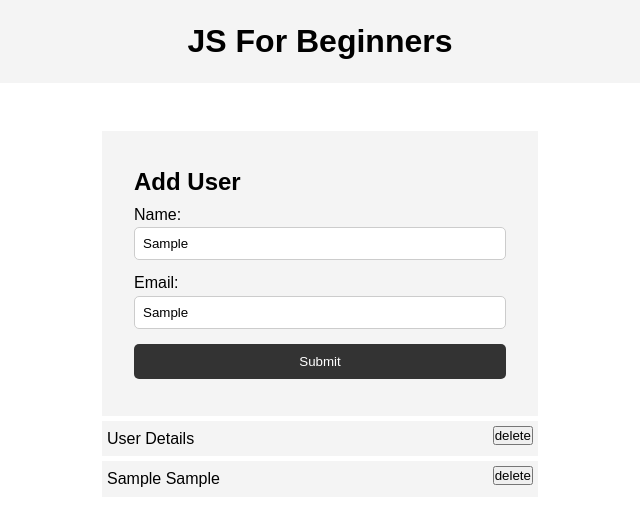
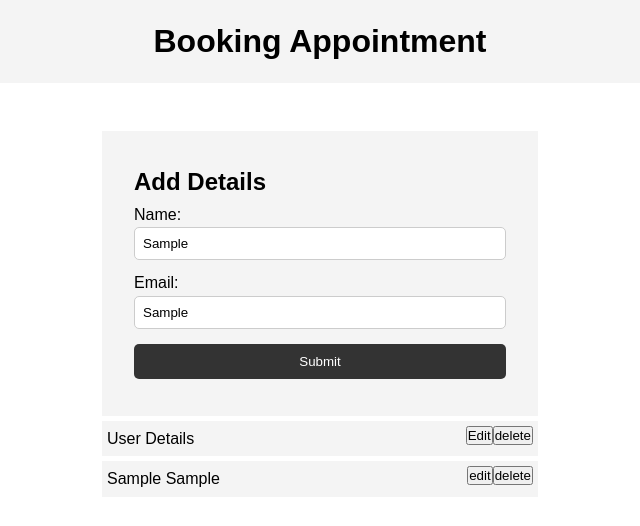
Before and after one commit to vkpvivek/Github-Practice-1, a plain HTML site: page index.html in a window 1280 px wide. Both pictures are taken after typing "Sample", "Sample" into the empty fields and a click on the input "Submit". Shown: the whole page, without its empty margins (320-960 px from the left). Drawn offline with Linux system fonts and the light colour scheme.

Commit message:
book appointment final commit

```diff
--- a/index.html
+++ b/index.html
@@ -9,12 +9,12 @@
   </head>
   <body>
     <header>
-      <h1>JS For Beginners</h1>
+      <h1>Booking Appointment</h1>
     </header>
 
     <section class="container">
       <form id="my-form">
-        <h1>Add User</h1>
+        <h1>Add Details</h1>
         <div class="msg"></div>
         <div>
           <label for="name">Name:</label>
@@ -22,7 +22,7 @@
         </div>
         <div>
           <label for="email">Email:</label>
-          <input type="text" id="email">
+          <input type="text" id="email" >
         </div>
         <input class="btn" type="submit" value="Submit">
       </form>
@@ -30,7 +30,9 @@
       <ul id="users"></ul>
 
       <ul class="items" id="userDetail">
-        <li class="item">User Details <button class="delete" style="float: right;" >delete</button></li>
+        <li class="item">User Details <button class="delete" style="float: right;" >delete</button>
+          <button class="edit" style="float: right;" >Edit</button>
+        </li>
       </ul>
 
     </section>
--- a/index.js
+++ b/index.js
@@ -38,7 +38,6 @@ const msg = document.querySelector('.msg');
 
 
 var ItemList=document.getElementById('userDetail');
-//ItemList.addEventListener('click', removeItem);
 
 myForm.addEventListener('submit', onSubmit);
 
@@ -87,14 +86,33 @@ function onSubmit(e) {
         deleteBtn.className ='delete';
         deleteBtn.style='float:right';
         deleteBtn.appendChild(document.createTextNode('delete'));
-        //console.log(deleteBtn);
 
-         deleteBtn.onclick=()=>{
+        deleteBtn.onclick=()=>{
             localStorage.removeItem(obj.email);
             parElem.removeChild(childElem);
         }
+        childElem.appendChild(deleteBtn);    //add delete button Li
 
-        childElem.appendChild(deleteBtn);               //add delete button Li
+        //create Edit button to add in li
+
+        var editBtn=document.createElement('button');
+        editBtn.className='edit';
+        editBtn.style='float:right';
+
+        editBtn.appendChild(document.createTextNode('edit'));
+
+        editBtn.onclick =()=>{
+            //delete old details
+            localStorage.removeItem(obj.email);
+            parElem.removeChild(childElem);
+
+            //add new details in input to edit
+            document.getElementById("name").value = obj.name;
+            document.getElementById("email").value = obj.email;
+        }
+        childElem.appendChild(editBtn);     //add edit button to child
+
+
         parElem.appendChild(childElem);
 
         console.log(parElem);
@@ -104,15 +122,3 @@ function onSubmit(e) {
         //console.log(obj.name,obj.email);
     }
 };
-
-
-
-// function removeItem(e){
-//     console.log("delete item");
-//     // if(e.target.classList.contains('delete')){
-//     //    if(confirm('Are You Sure?')){
-//     //      var li = e.target.parentElement;
-//     //      ItemList.removeChild(li);
-//     //    }
-//     //  }
-// };
```
